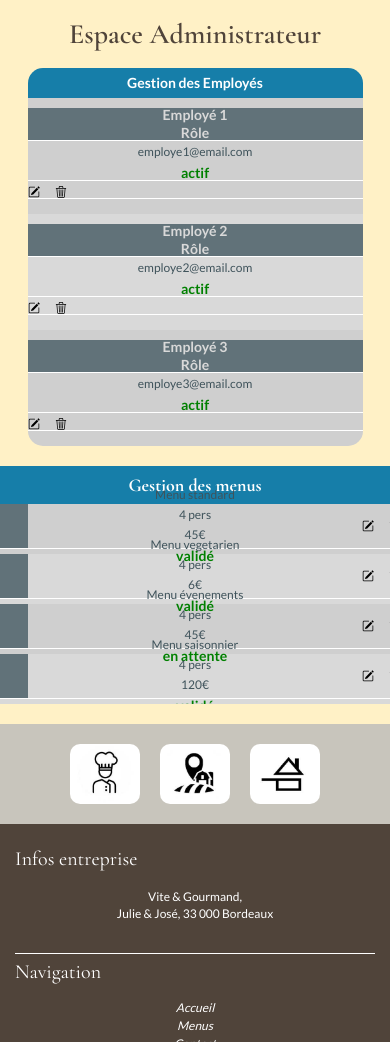
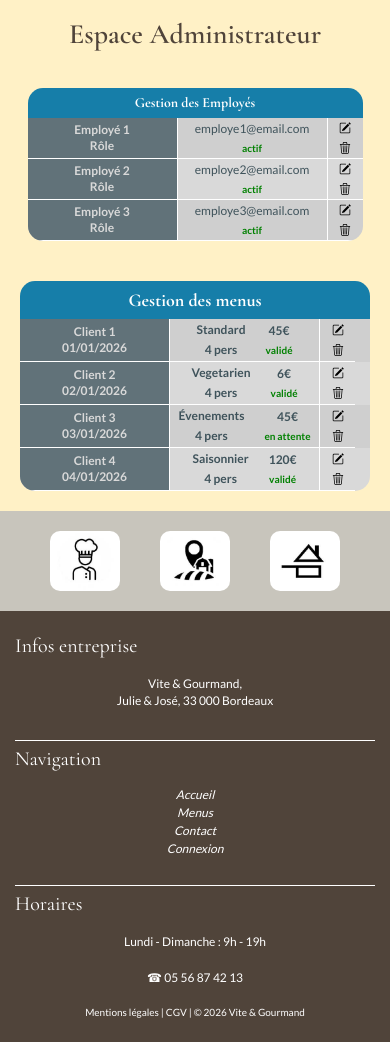
Before and after one commit to hcsalahdesign-dot/vite_et_gourmand_1, a PHP site: template pages/profil-admin-desktop.html in a window 390 px wide. Shown: the part 50-1092 px from the top of the page. Run offline with PHP 8.4, Linux system fonts and the light colour scheme; the template is opened without the code that fills it, so the values that code supplies are empty; some libraries are stand-ins or nearby versions.

Commit message:
Fin admin responsive.
Co-authored-by: Copilot <copilot@github.com>

```diff
--- a/assets/css/sections/profil-admin-responsive.css
+++ b/assets/css/sections/profil-admin-responsive.css
@@ -25,6 +25,7 @@
     padding: 20px;
     box-sizing: border-box;
     align-items: center;
+    gap: 20px;
   }
 
   .admin-space-section h2 {
@@ -33,6 +34,10 @@
   }
 
   /* ================= TABLE ================= */
+
+ .block.menus {
+    width: 100%;
+  }
 
   .client-table {
     width: 100%;
@@ -65,9 +70,10 @@
 
   .row-employe {
     display: flex !important;
-    flex-direction: column;
+    flex-direction: row;
     height: auto;
-    padding: 10px 0;
+
+
   }
 
   .col-left,
@@ -76,12 +82,41 @@
     width: 100%;
     border-right: none;
     padding-left: 0;
-    margin-bottom: 5px;
+
+  }
+
+   .col-left {
+    width: 150px;
+    flex-shrink: 0;
+    font-size: 12px;
+    padding: 5px;
+    align-items: center;
+    border-right: 1px solid #ffffff;
+    border-bottom: 1px solid #ffffff;
+  }
+
+  .col-center {
+    width: 150px;
+    flex-shrink: 0;
+    font-size: 12px;
+    padding: 5px;
+    align-items: center;
+    border-right: 1px solid #ffffff;
+    border-bottom: 1px solid #ffffff;
   }
 
   .col-right {
-    justify-content: flex-start;
-    gap: 15px;
+    width: 35px;
+    flex-shrink: 0;
+    gap: 8px;
+    flex-direction: column;
+    justify-content: center;
+    border-bottom: 1px solid #ffffff;
+  }
+
+  .icon {
+    width: 12px;
+    height: 12px;
   }
 
   /* ================= MENUS ================= */
@@ -92,9 +127,55 @@
 
   /* si menus utilise col-center en row */
   .menus .col-center {
+    flex-direction: row;
+    gap: 8px;
+  }
+
+  /* ================= COLONNES ================= */
+
+  .menus .col-left {
+    width: 150px;
+    flex-shrink: 0;
+  }
+
+  .menus .col-center {
+    width: 150px;
+    flex-shrink: 0;
+    align-items: center;
+    flex-direction: row;
+    gap: 20px;
+  }
+
+  .menus .col-right {
+    width: 35px;
+    flex-shrink: 0;
+
     flex-direction: column;
     gap: 8px;
   }
+
+  /* ================= LIGNE ================= */
+
+  .menus .row-menus {
+    display: flex;
+    flex-direction: row;
+    height: auto;
+  }
+
+  .actif,
+.inactif {
+  font-size: 10px;
+}
+
+  .menus .center-block {
+    font-size: 12px;
+    font-weight: 600;
+    color: #3F535B;
+  }
+
+
+
+
 
   /* ================= IMAGES BAS ================= */
 
@@ -102,7 +183,7 @@
     width: 100%;
     height: auto;
     padding: 20px;
-    gap: 20px;
+    gap: 40px;
 
     flex-direction: row;
     justify-content: center;
--- a/assets/css/sections/profil-admin.css
+++ b/assets/css/sections/profil-admin.css
@@ -58,7 +58,7 @@ body.page-admin-space {
   display: flex;
   align-items: center;
   justify-content: center;
-  font-family: "Cormorant Garamond", serif;
+  font-family: "Cormorant Garamond", serif !important;
 }
 
 /* lignes employés */
@@ -83,7 +83,7 @@ body.page-admin-space {
   background: #617279;
   color: #d9d9d9;
   font-weight: 600;
-  font-family: "Lato", sans-serif;
+  font-family: "Lato", sans-serif !important;
 
   display: flex;
   flex-direction: column;
--- a/pages/profil-admin-desktop.html
+++ b/pages/profil-admin-desktop.html
@@ -152,7 +152,7 @@
                     <div class="col-center">
 
                         <div class="center-block">
-                        Menu standard<br>
+                        Standard<br>
                         <small>4 pers</small>
                         </div>
 
@@ -181,7 +181,7 @@
                     <div class="col-center">
 
                         <div class="center-block">
-                        Menu vegetarien<br>
+                        Vegetarien<br>
                         <small>4 pers</small>
                         </div>
 
@@ -210,7 +210,7 @@
                     <div class="col-center">
 
                         <div class="center-block">
-                        Menu évenements<br>
+                        Évenements<br>
                         <small>4 pers</small>
                         </div>
 
@@ -239,7 +239,7 @@
                     <div class="col-center">
 
                         <div class="center-block">
-                        Menu saisonnier<br>
+                        Saisonnier<br>
                         <small>4 pers</small>
                         </div>
 
```
